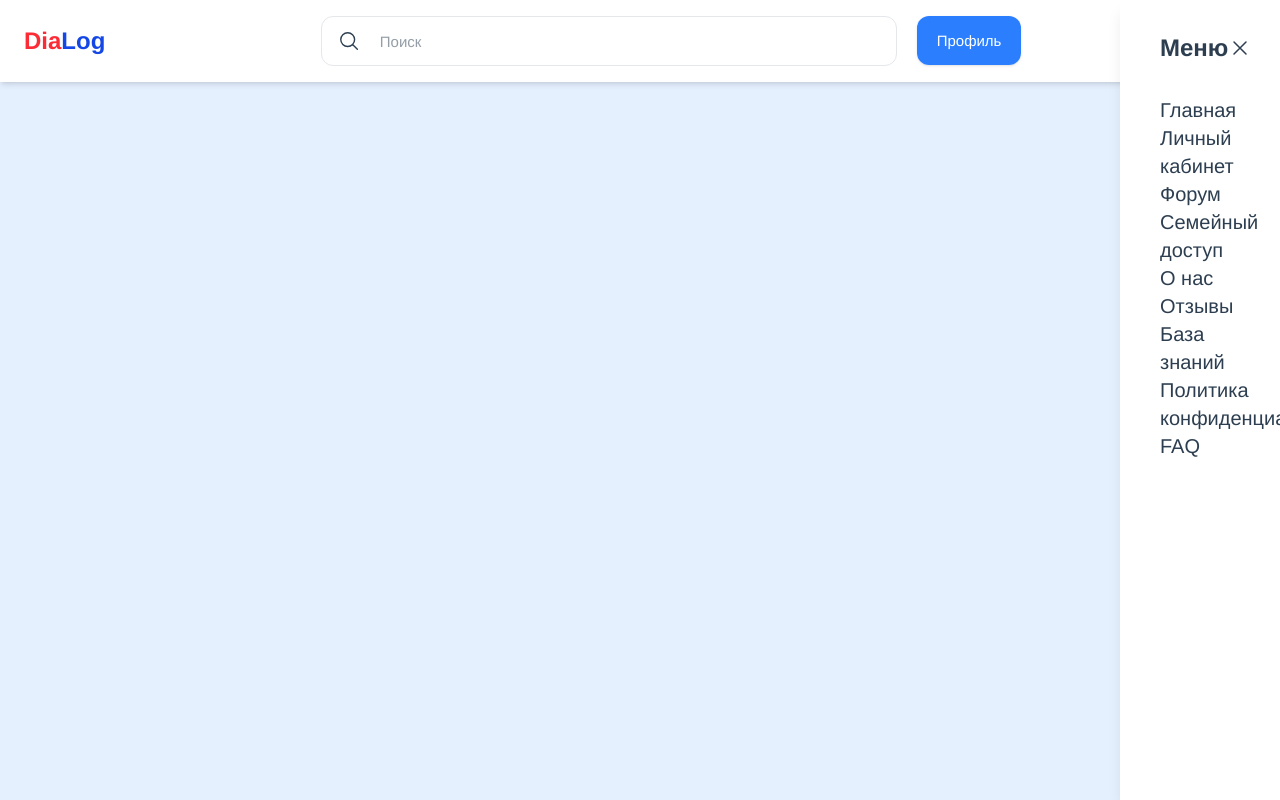
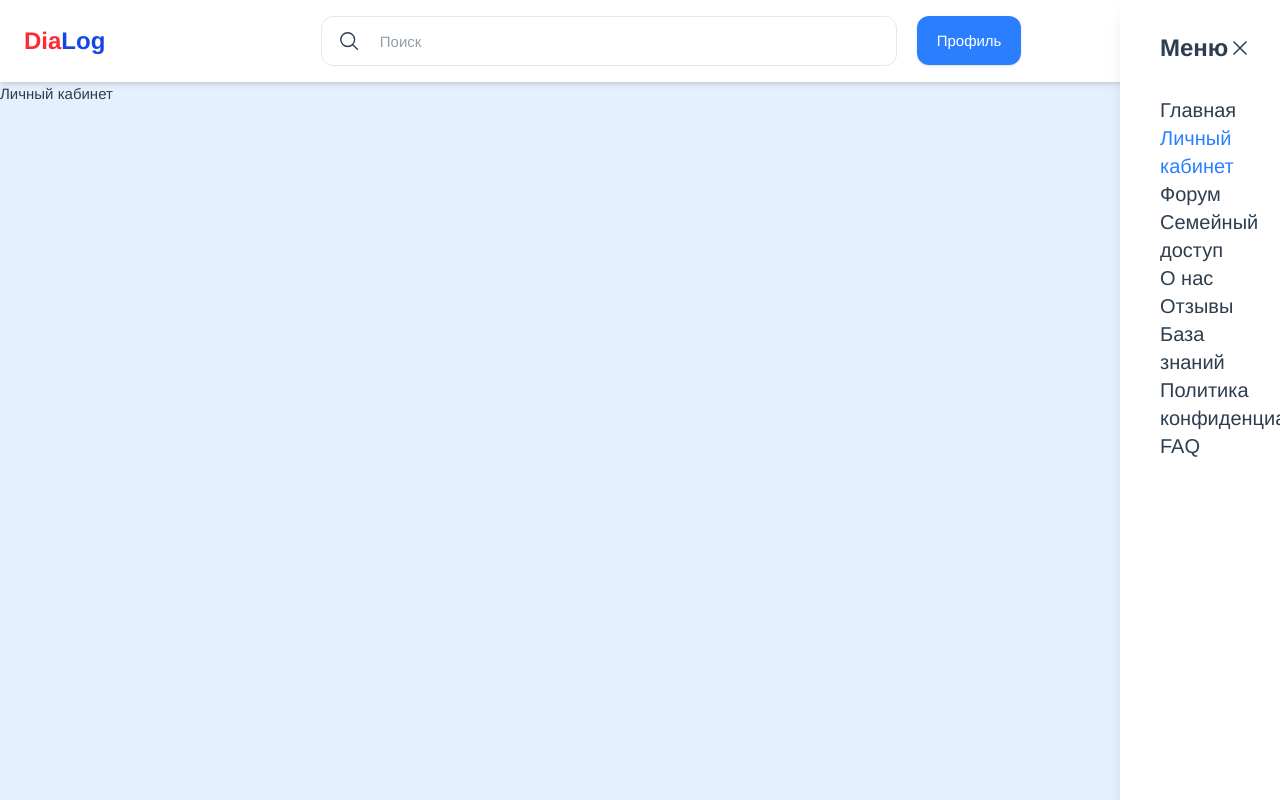
Before and after one commit to Alexander-vlk/dialog_frontend, a Vue app: page /profile in a window 1280 px wide. Both pictures are taken after a click on the button 1232 px from the left and 41 px from the top of the page. Built offline with nearby package versions, Linux system fonts and the light colour scheme; no server answers; the HTML template or start-up script is replaced by a standard one.

Commit message:
feat: use vue router

```diff
--- a/src/App.vue
+++ b/src/App.vue
@@ -4,6 +4,7 @@ import Header from "@/components/common/header/Header.vue";
 
 <template>
     <Header />
+    <RouterView />
 </template>
 
 <style scoped>
--- a/src/components/common/header/header-menu/HeaderMenuLinks.vue
+++ b/src/components/common/header/header-menu/HeaderMenuLinks.vue
@@ -6,10 +6,26 @@
 <nav>
     <ul>
         <li>
-            <a href="" class="text-xl hover:underline">Главная</a>
+            <RouterLink
+                :to="{ name: 'main' }"
+                class="text-xl hover:underline"
+                v-slot="{ isActive }"
+            >
+                <span :class="{ 'text-blue-500 hover:underline' : isActive }">
+                    Главная
+                </span>
+            </RouterLink>
         </li>
         <li>
-            <a href="" class="text-xl hover:underline">Личный кабинет</a>
+            <RouterLink
+                :to="{ name: 'profile' }"
+                class="text-xl hover:underline"
+                v-slot="{ isActive }"
+            >
+                <span :class="{ 'text-blue-500 hover:underline' : isActive }">
+                    Личный кабинет
+                </span>
+            </RouterLink>
         </li>
         <li>
             <a href="" class="text-xl hover:underline">Форум</a>
--- a/src/components/common/user-auth/ProfileButton.vue
+++ b/src/components/common/user-auth/ProfileButton.vue
@@ -3,7 +3,7 @@
 </script>
 
 <template>
-    <a href="" class="bg-blue-500 text-white px-5 py-4 rounded-xl shadow-sm hover:bg-blue-700 transition">Профиль</a>
+    <RouterLink :to="{ name: 'profile' }" class="bg-blue-500 text-white px-5 py-4 rounded-xl shadow-sm hover:bg-blue-700 transition">Профиль</RouterLink>
 </template>
 
 <style scoped>
--- a/src/main.ts
+++ b/src/main.ts
@@ -4,6 +4,7 @@ import { createApp } from 'vue'
 import { createPinia } from 'pinia'
 
 import App from './App.vue'
+import router from "@/router";
 
 const app = createApp(App)
 
@@ -11,4 +12,6 @@ const apiUrl = import.meta.env.VITE_BACKEND_API_URL
 
 app.use(createPinia())
 
+app.use(router)
+
 app.mount('#app')
--- a/src/router/index.ts
+++ b/src/router/index.ts
@@ -1,14 +1,20 @@
-// import { createRouter, createWebHistory } from 'vue-router'
-//
-// const router = createRouter({
-//   history: createWebHistory(import.meta.env.BASE_URL),
-//   routes: [
-//     {
-//       path: '/',
-//       name: 'home',
-//       component: HomeView,
-//     },
-//   ],
-// })
-//
-// export default router
+import { createRouter, createWebHistory } from 'vue-router'
+import HomeView from "@/views/main-page/HomeView.vue";
+
+const router = createRouter({
+    history: createWebHistory(import.meta.env.BASE_URL),
+    routes: [
+        {
+            path: '/',
+            name: 'main',
+            component: HomeView,
+        },
+        {
+            path: '/profile',
+            name: 'profile',
+            component: () => import("@/views/profile/UserProfileView.vue"),
+        },
+    ],
+})
+
+export default router
--- /dev/null
+++ b/src/views/main-page/HomeView.vue
@@ -0,0 +1,11 @@
+<script setup lang="ts">
+
+</script>
+
+<template>
+
+</template>
+
+<style scoped>
+
+</style>
--- /dev/null
+++ b/src/views/profile/UserProfileView.vue
@@ -0,0 +1,11 @@
+<script setup lang="ts">
+
+</script>
+
+<template>
+    <h2>Личный кабинет</h2>
+</template>
+
+<style scoped>
+
+</style>
```
